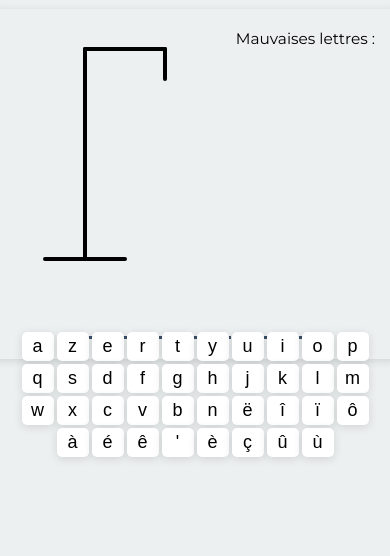
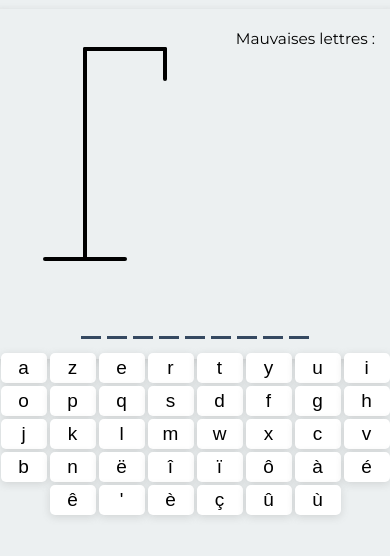
Before and after one commit to yannick2019/hangman, a website built with Vite: page index.html in a window 390 px wide. Shown: the part 274-830 px from the top of the page. Built offline with nearby package versions, Linux system fonts and the light colour scheme.

Commit message:
update virtual keyboard

```diff
--- a/style.css
+++ b/style.css
@@ -318,9 +318,9 @@ h1.dark-mode {
 
 /* virtual keyboard */
 #virtual-keyboard {
-    width: 360px;
+    width: 400px;
     margin-top: 10px;
-    padding: 4px;
+    padding: 5px;
     position: absolute;
     top: 37rem;
     display: none;
@@ -331,9 +331,9 @@ h1.dark-mode {
 }
 
 .keyboard-button {
-    width: 32px;
+    width: 46px;
     padding: 4px;
-    font-size: 18px;
+    font-size: 19px;
     background-color: #fff;
     box-shadow: rgba(99, 99, 99, 0.2) 0px 2px 8px 0px;
     border-radius: 5px;
@@ -364,5 +364,6 @@ h1.dark-mode {
 @media screen and (max-width: 810px) {
     #virtual-keyboard {
         display: flex;
+        margin-top: 30px;
     }
 }
```
